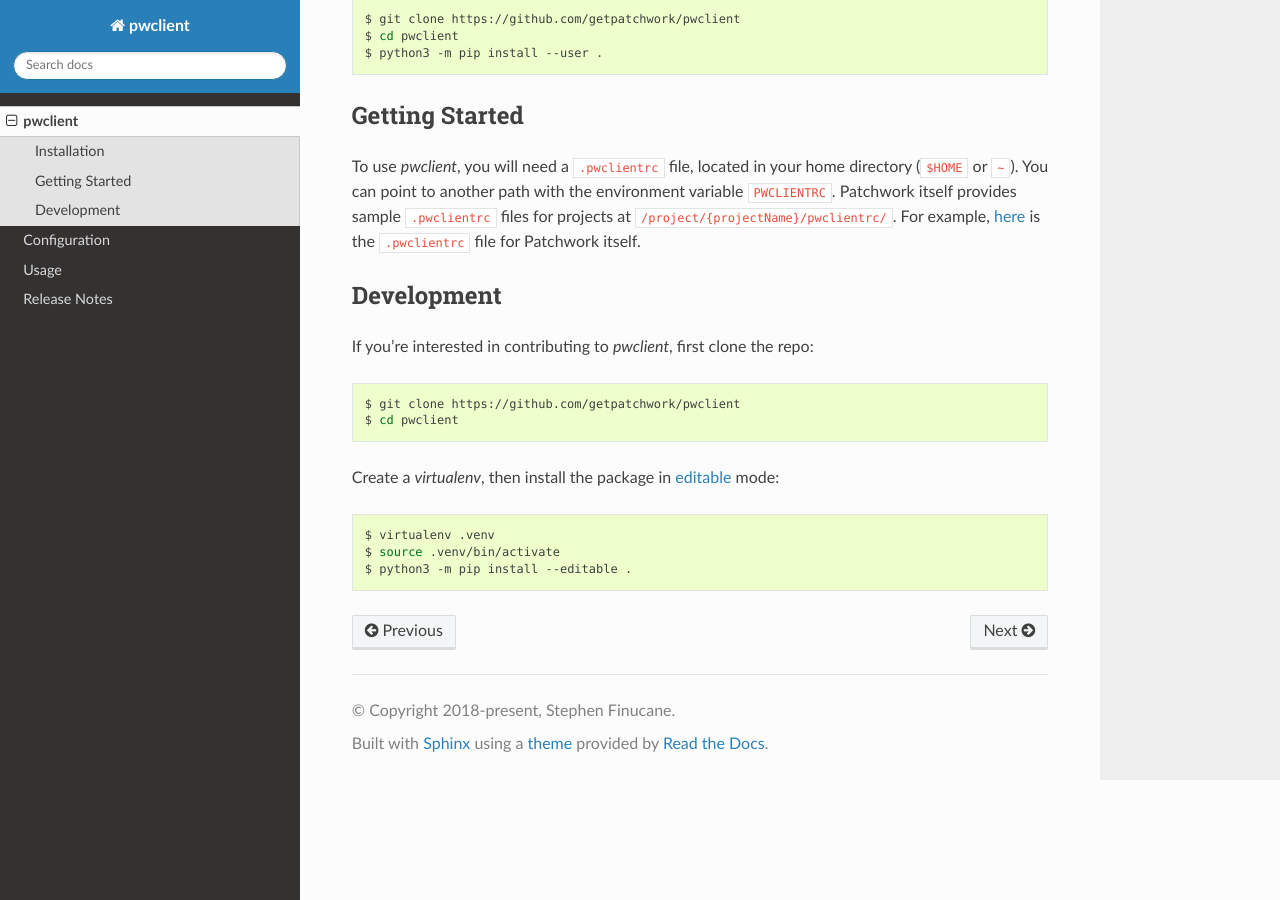
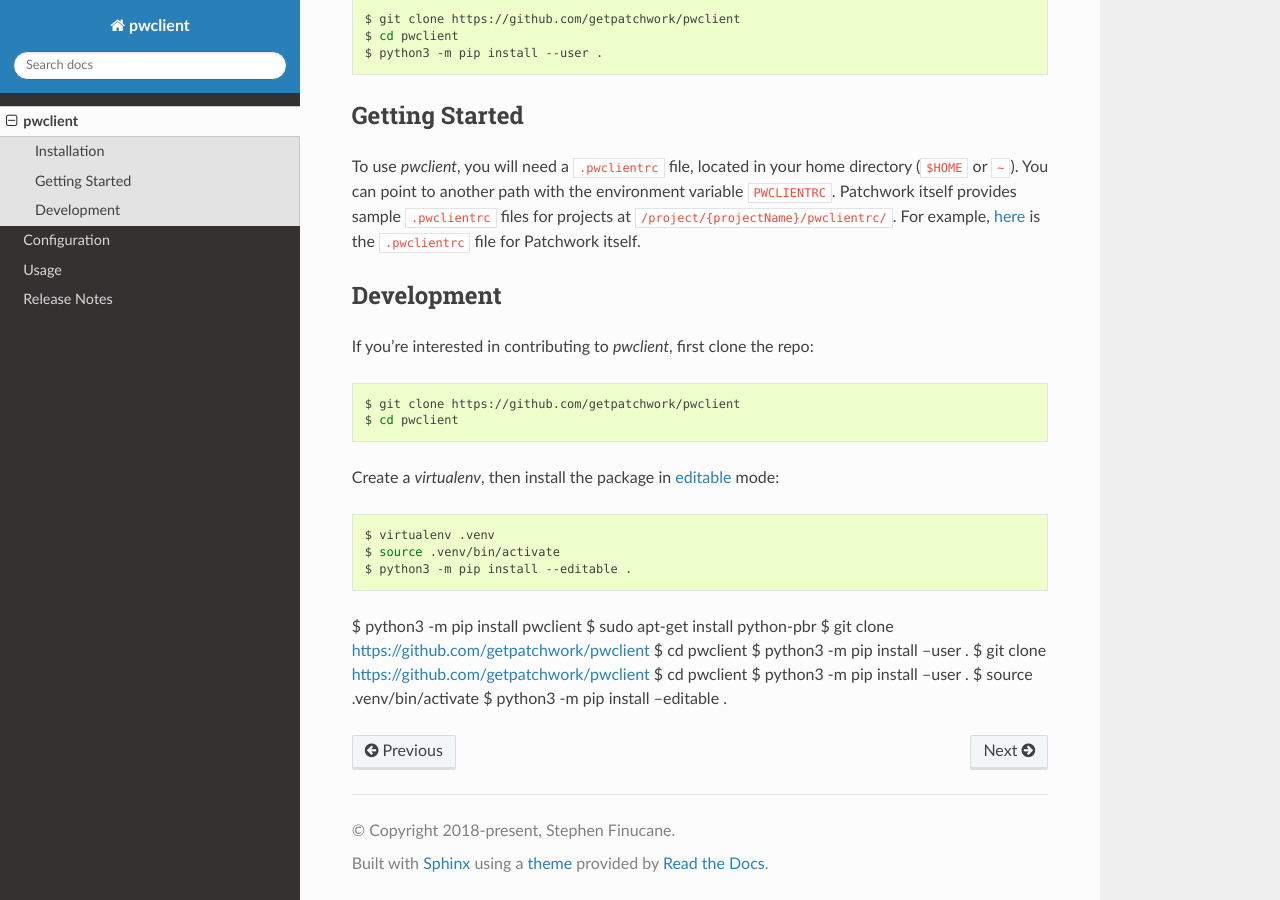
Before and after one commit to getpatchwork/pwclient, a Sphinx documentation site: the page built from docs/index.rst, in a window 1280 px wide and 900 px high, scrolled down 684 px. Built offline with Sphinx 7.4.7 and the Read the Docs theme 3.1.0, drawn with Linux system fonts in a browser that asks for light colours.

Commit message:
Update index.rst

```diff
--- a/docs/index.rst
+++ b/docs/index.rst
@@ -4,3 +4,13 @@
 .. include:: ../README.rst
    :start-line: 18
    :end-line: -7
+$ python3 -m pip install pwclient
+$ sudo apt-get install python-pbr
+$ git clone https://github.com/getpatchwork/pwclient
+$ cd pwclient
+$ python3 -m pip install --user .
+$ git clone https://github.com/getpatchwork/pwclient
+$ cd pwclient
+$ python3 -m pip install --user .
+$ source .venv/bin/activate
+$ python3 -m pip install --editable .
```
